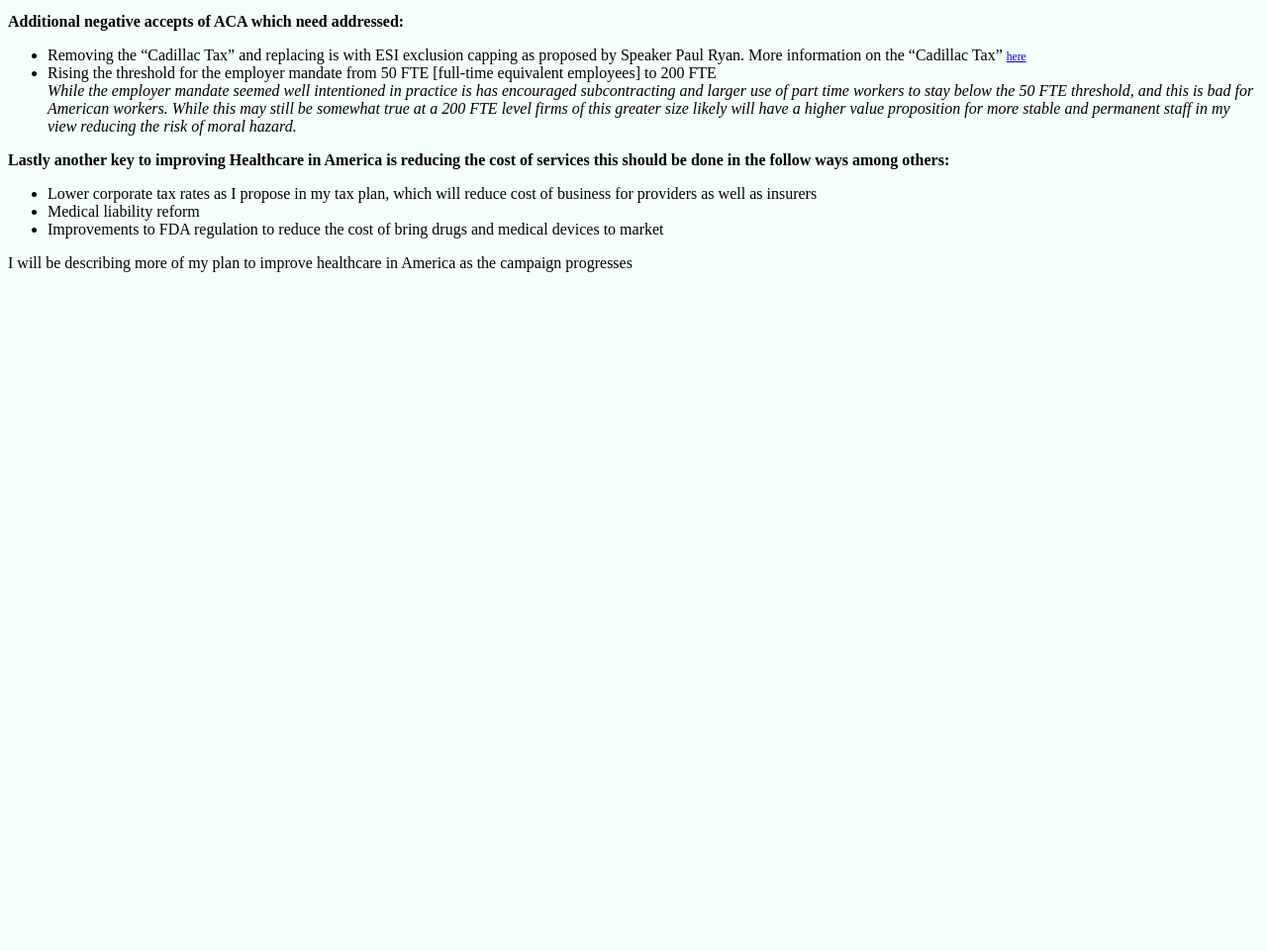
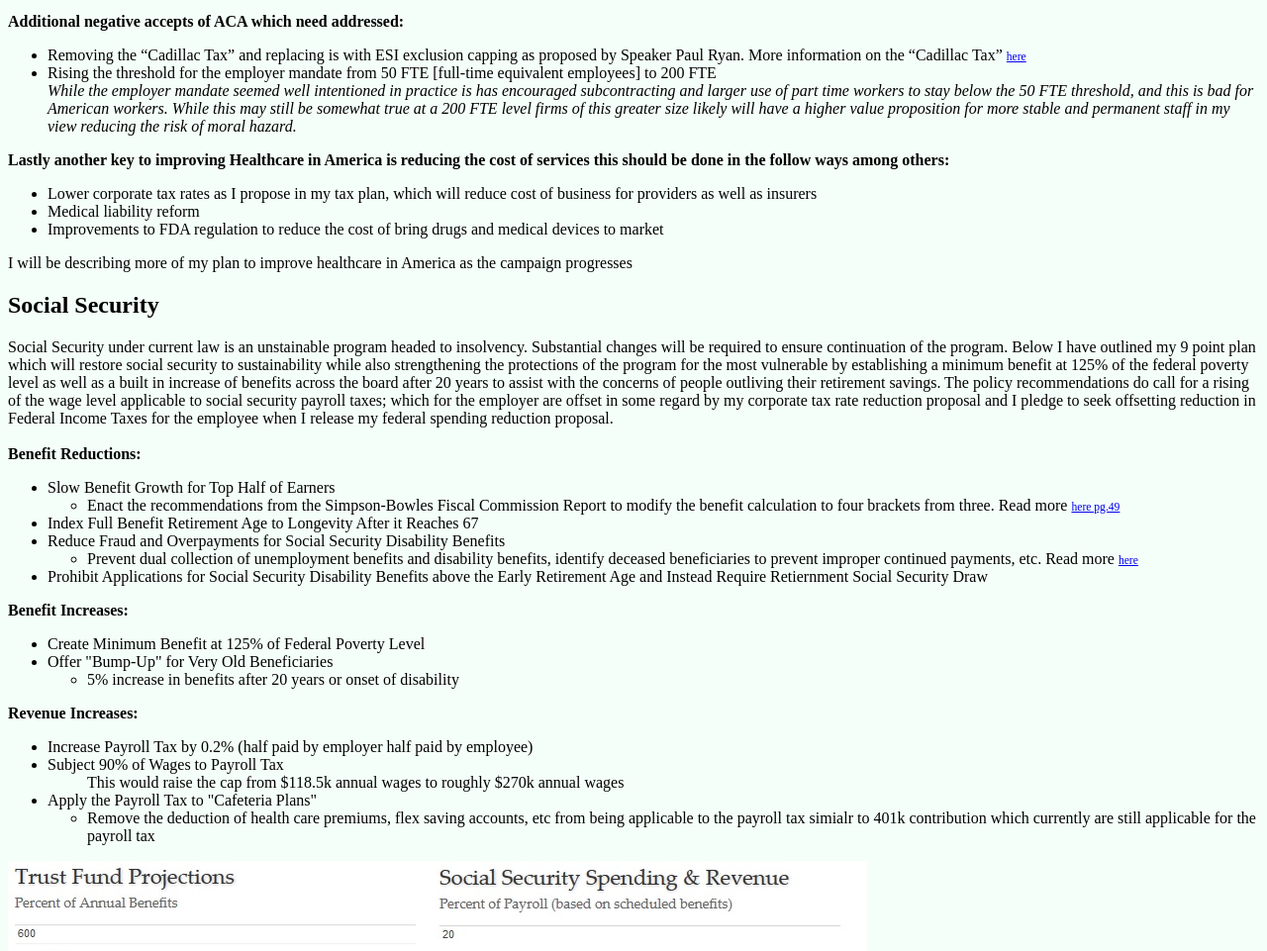
Before and after one commit to gutdraw/gutdraw.github.io, a plain HTML site: page index.html in a window 1280 px wide. Shown: the part 2499-3460 px from the top of the page at 99% size. Before the commit the page ends 2790 px from the top, so only its background shows below. Drawn offline with Linux system fonts and the light colour scheme.

Commit message:
add social secuirty proposal

```diff
--- a/index.html
+++ b/index.html
@@ -81,7 +81,6 @@ In addition to working with other area of the government to reduce incarceration
 </ul>
 </p>
 
-
 <h2>Climate Change</h2>
 <p>
 Climate Change is real, influenced by human activity, dangerous, and requires unparalleled international cooperation to address.
@@ -148,6 +147,49 @@ None the less this policy would reduce out of pocket costs for middle class Amer
  </ul>
  I will be describing more of my plan to improve healthcare in America as the campaign progresses
 </p>
+<h2>Social Security</h2>
+<p>
+Social Security under current law is an unstainable program headed to insolvency.
+Substantial changes will be required to ensure continuation of the program.
+Below I have outlined my 9 point plan which will restore social security to sustainability while also strengthening the protections of the program for the most vulnerable by establishing a minimum benefit at 125% of the federal poverty level as well as a built in increase of benefits across the board after 20 years to assist with the concerns of people outliving their retirement savings.
+The policy recommendations do call for a rising of the wage level applicable to social security payroll taxes;
+which for the employer are offset in some regard by my corporate tax rate reduction proposal and I pledge to seek offsetting reduction in Federal Income Taxes for the employee when I release my federal spending reduction proposal.  <br>
+<br>
+<b>Benefit Reductions:</b><br>
+<ul>
+<li>Slow Benefit Growth for Top Half of Earners </li>
+<ul>
+<li>Enact the recommendations from the Simpson-Bowles Fiscal Commission Report to modify the benefit calculation to four brackets from three. Read more <a href="https://www.fiscalcommission.gov/sites/fiscalcommission.gov/files/documents/TheMomentofTruth12_1_2010.pdf">here pg.49</a></li>
+</ul>
+<li>Index Full Benefit Retirement Age to Longevity After it Reaches 67</li>
+<li>Reduce Fraud and Overpayments for Social Security Disability Benefits</li>
+<ul>
+<li>Prevent dual collection of unemployment benefits and disability benefits, identify deceased beneficiaries to prevent improper continued payments, etc.  Read more <a href="http://oig.ssa.gov/newsroom/blog/july9-top-5-reasons-for-overpayments">here</a></li>
+</ul>
+<li>Prohibit Applications for Social Security Disability Benefits above the Early Retirement Age and Instead Require Retiernment Social Security Draw</li>
+</ul>
+<b>Benefit Increases:</b><br>
+<ul>
+<li>Create Minimum Benefit at 125% of Federal Poverty Level</li>
+<li>Offer "Bump-Up" for Very Old Beneficiaries</li>
+<ul>
+<li>5% increase in benefits after 20 years or onset of disability</li>
+</ul>
+</ul>
+<b>Revenue Increases:</b><br>
+<ul>
+<li>Increase Payroll Tax by 0.2% (half paid by employer half paid by employee)</li>
+<li>Subject 90% of Wages to Payroll Tax</li>
+<ul>
+This would raise the cap from $118.5k annual wages to roughly $270k annual wages
+</ul>
+<li>Apply the Payroll Tax to "Cafeteria Plans" </li>
+<ul>
+<li>Remove the deduction of health care premiums, flex saving accounts, etc from being applicable to the payroll tax simialr to 401k contribution which currently are still applicable for the payroll tax</li>
+</ul>
+</ul>
+<img src="./ssn_graphs.jpg">
+</p>
 
 </body>
 </html>
```
Also changed, not shown: ssn_graphs.jpg (added).
